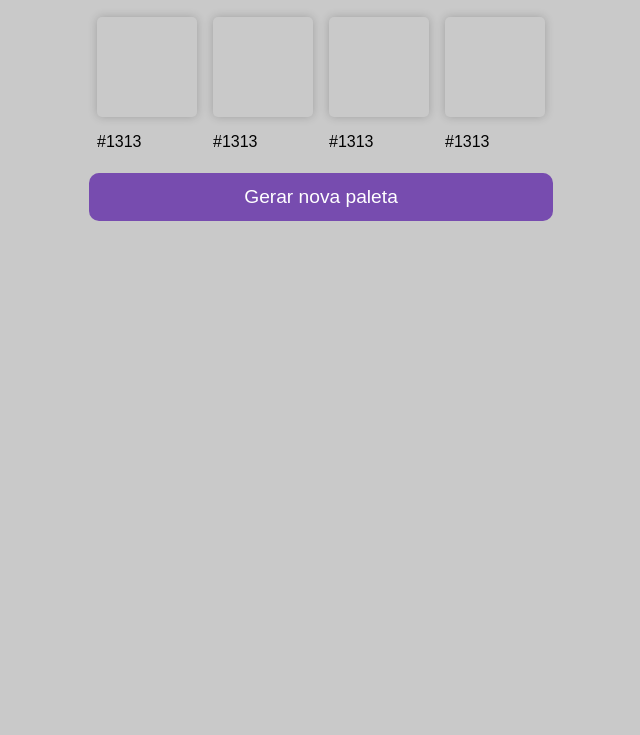
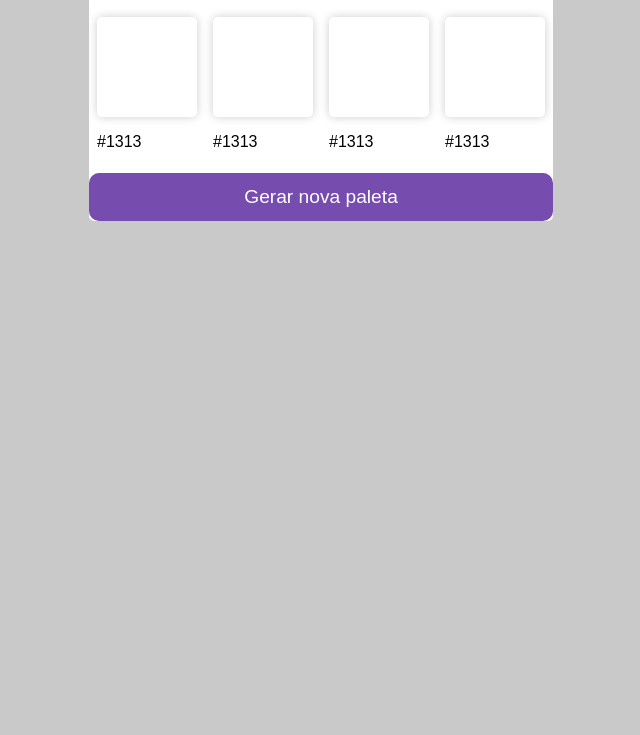
Before and after one commit to wxsleyb/20_projetos_javascript, a plain HTML site: page 7_gerador_de_paletas/index.html in a window 1280 px wide. Shown: the part 81-816 px from the top of the page, without its empty margins (319-959 px from the left). Drawn offline with Linux system fonts and the light colour scheme.

Commit message:
update css gerador de paletas

```diff
--- a/7_gerador_de_paletas/styles.css
+++ b/7_gerador_de_paletas/styles.css
@@ -19,6 +19,8 @@ h1 {
     display: flex;
     flex-direction: column;
     justify-content: center;
+    background-color: #fff;
+    border-radius: 5px;
 }
 
 .colors {
```
